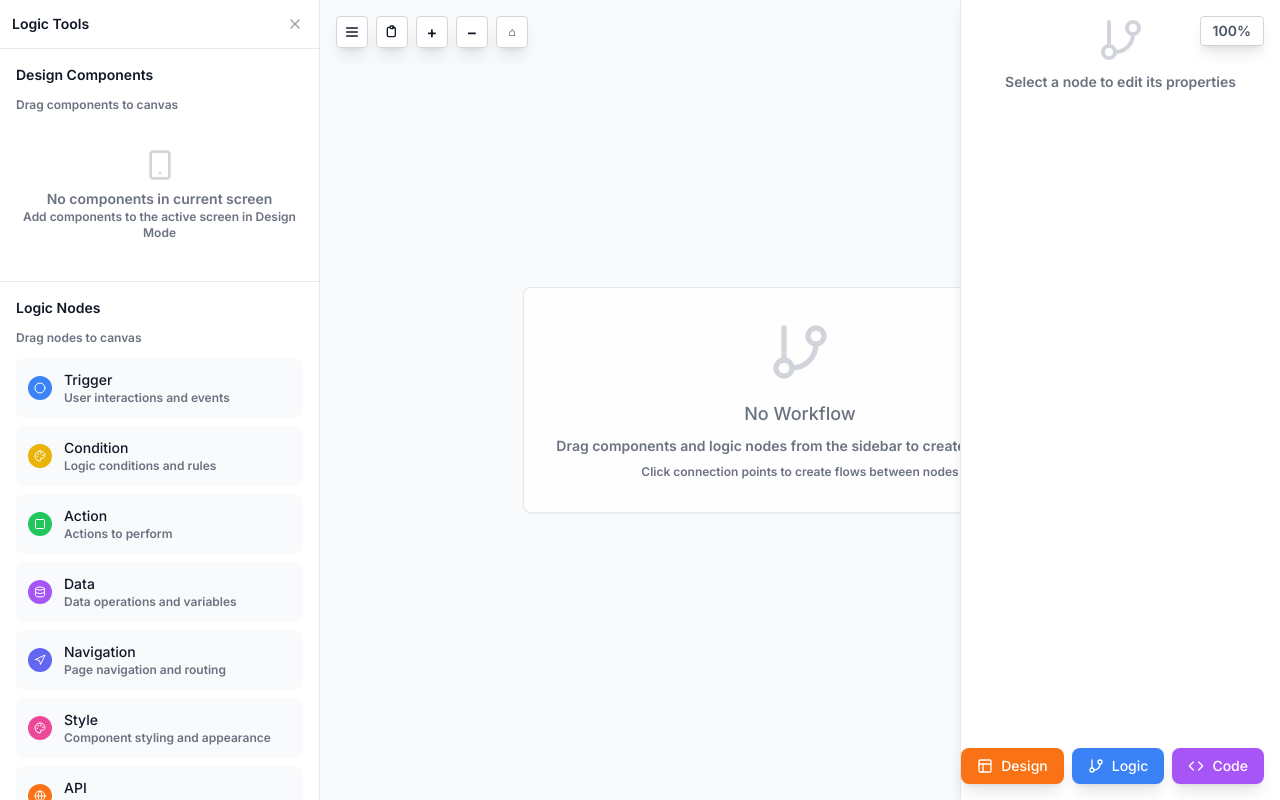
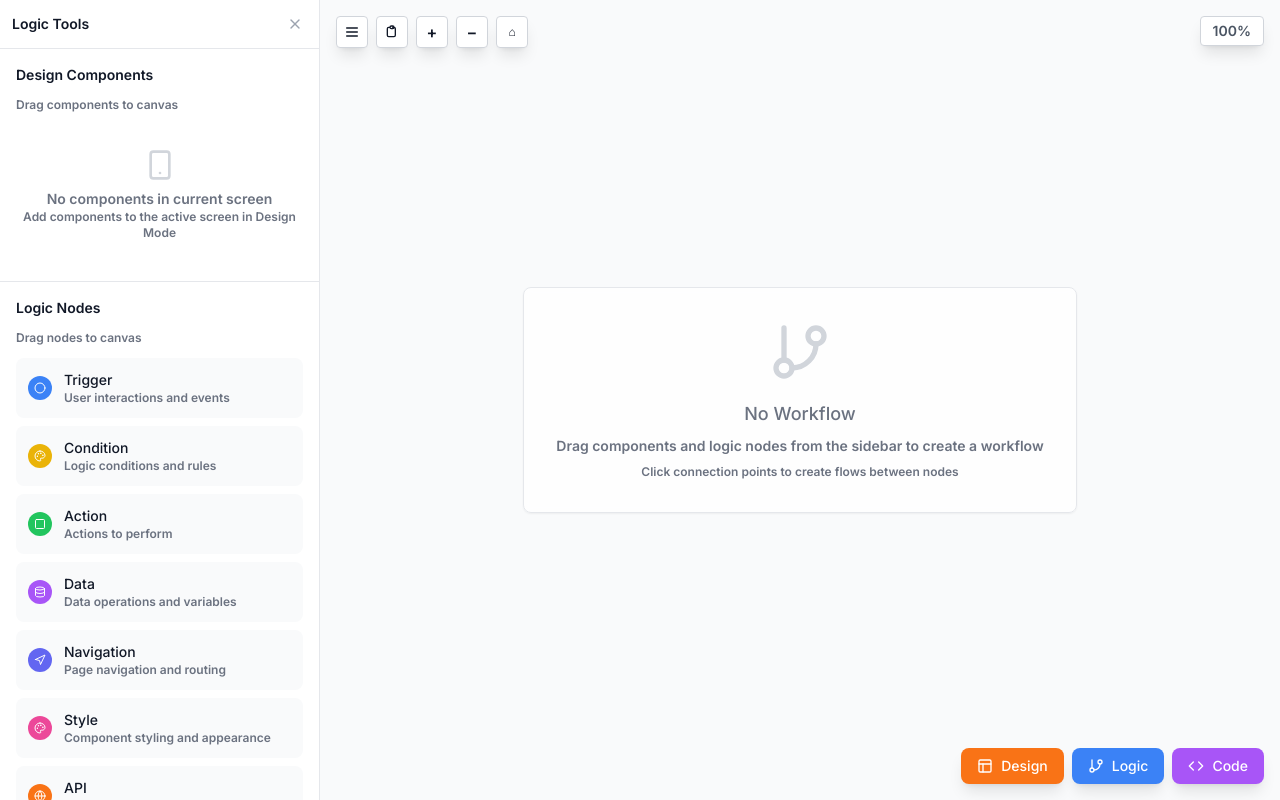
Before and after one commit to vinithwade/CTRL-MVP, a React (Vite) app in the folder packages/frontend/: page /logic in a window 1280 px wide. Built offline with nearby package versions, Linux system fonts and the light colour scheme; a web font is replaced by a local one.

Commit message:
Update Logic Mode sidebar behavior - Right sidebar now only appears when a node is selected - Removed plane area from right sidebar - Sidebar closes when clicking on empty canvas - Cleaner, more focused sidebar experience

```diff
--- a/packages/frontend/src/pages/LogicMode.tsx
+++ b/packages/frontend/src/pages/LogicMode.tsx
@@ -70,7 +70,7 @@ export function LogicMode() {
   const [isPanning, setIsPanning] = useState(false)
   const [panStart, setPanStart] = useState({ x: 0, y: 0 })
   const containerRef = useRef<HTMLDivElement>(null)
-  const [sidebarVisible, setSidebarVisible] = useState(true)
+  const [sidebarVisible, setSidebarVisible] = useState(false)
   const [leftSidebarVisible, setLeftSidebarVisible] = useState(true)
 
   // Logic node types with better visual representation
@@ -954,10 +954,9 @@ export function LogicMode() {
       </div>
 
       {/* Right Sidebar - Overlay */}
-      {sidebarVisible && (
+      {sidebarVisible && selectedNode && (
         <div className="absolute top-0 right-0 h-full w-80 bg-white border-l border-gray-200 flex flex-col flex-shrink-0 z-40 shadow-lg">
           <div className="flex-1 overflow-y-auto">
-            {selectedNode ? (
             <div className="p-4">
               <div className="flex items-center justify-between mb-4">
                 <h3 className="text-sm font-semibold text-gray-900">Node Properties</h3>
@@ -1009,12 +1008,6 @@ export function LogicMode() {
                 </button>
               </div>
             </div>
-            ) : (
-              <div className="p-4 text-center text-gray-500">
-                <GitBranch className="h-12 w-12 mx-auto mb-2 text-gray-300" />
-                <p className="text-sm">Select a node to edit its properties</p>
-              </div>
-            )}
           </div>
         </div>
       )}
```
Lines whose indentation alone changed are shown as unchanged.
